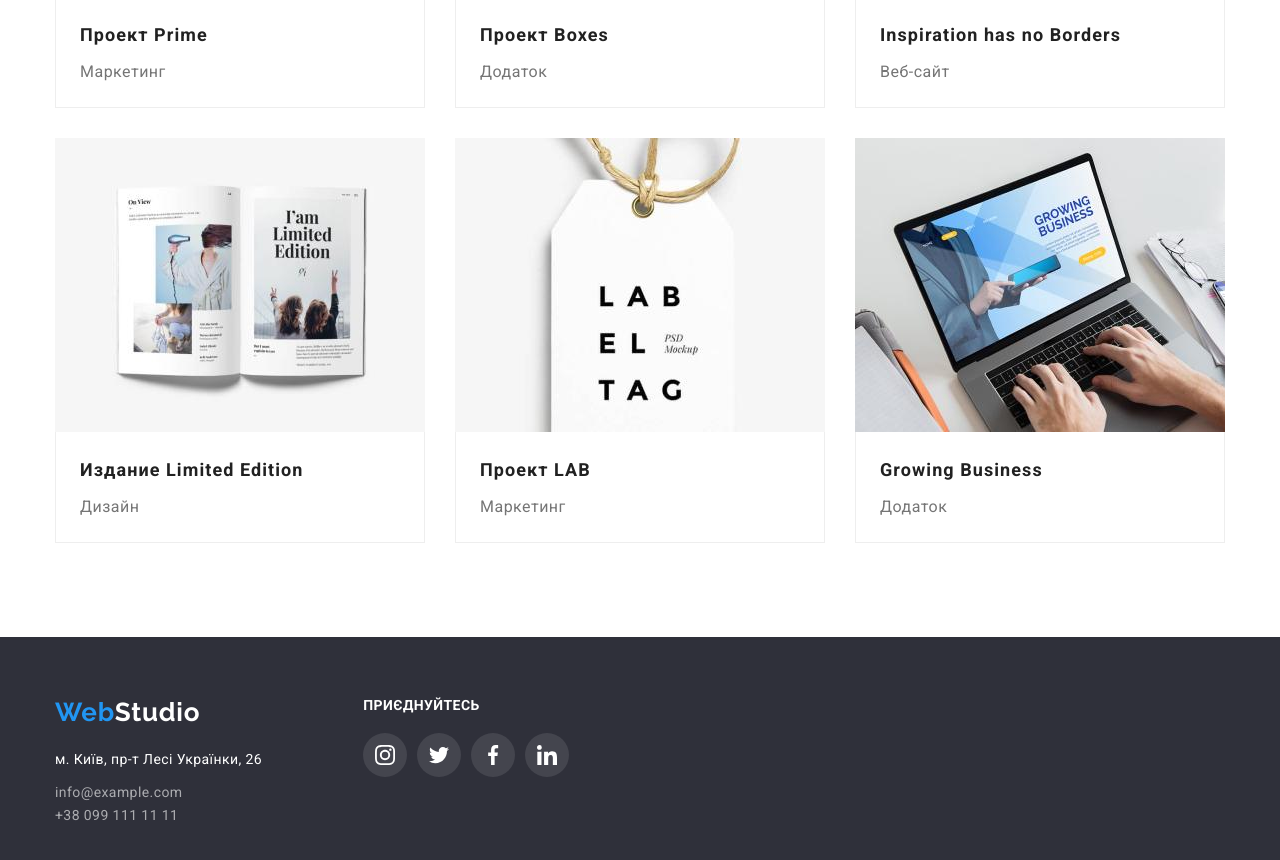
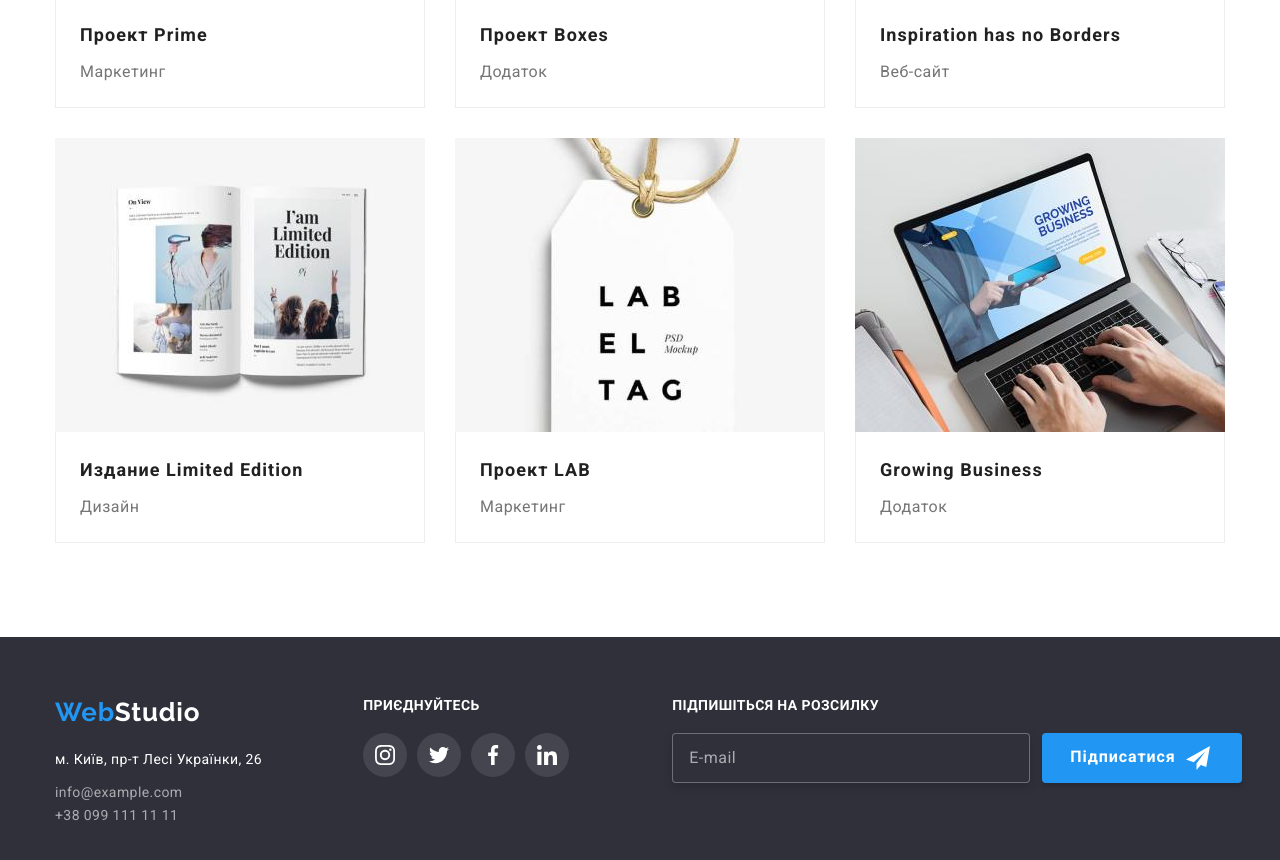
Before and after one commit to IliaGolota/goit-markup-hw-06, a plain HTML site: page portfolio.html in a window 1280 px wide. Shown: the part 979-1839 px from the top of the page. Drawn offline with nearby package versions, Linux system fonts and the light colour scheme.

Commit message:
adds white color to input-email
adds white color to input-email

```diff
--- a/css/styles.css
+++ b/css/styles.css
@@ -536,6 +536,7 @@ body {
 }
 
 .input-email {
+  color: #fff;
   width: 358px;
   height: 50px;
   border: 1px solid rgba(255, 255, 255, 0.3);
--- a/portfolio.html
+++ b/portfolio.html
@@ -368,6 +368,25 @@
             </li>
           </ul>
         </div>
+		  <div class="third-row">
+			<h3 class="join">Підпишіться на розсилку</h3>
+			<form class="form-first">
+			  <label>
+				 <input
+					class="input-email"
+					type="email"
+					name="email"
+					placeholder="E-mail"
+				 />
+			  </label>
+			  <button class="first-submit" type="submit">
+				 Підписатися
+				 <svg class="white-check" width="24" height="24">
+					<use href="./images/icons.svg#white-check"></use>
+				 </svg>
+			  </button>
+			</form>
+
       </div>
     </footer>
   </body>
```
